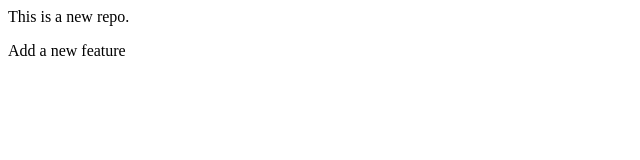
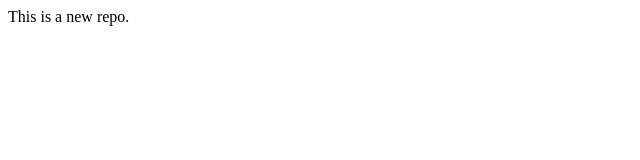
Before and after one commit to shubham00817/LocalRepo, a plain HTML site: page index.html in a window 1280 px wide. Shown: the full height of the page, 0-640 px from the left. Drawn offline with Linux system fonts and the light colour scheme.

Commit message:
remove feature

```diff
--- a/index.html
+++ b/index.html
@@ -1,2 +1 @@
 <p>This is a new repo.</p>
-<p>Add a new feature</p>
```
